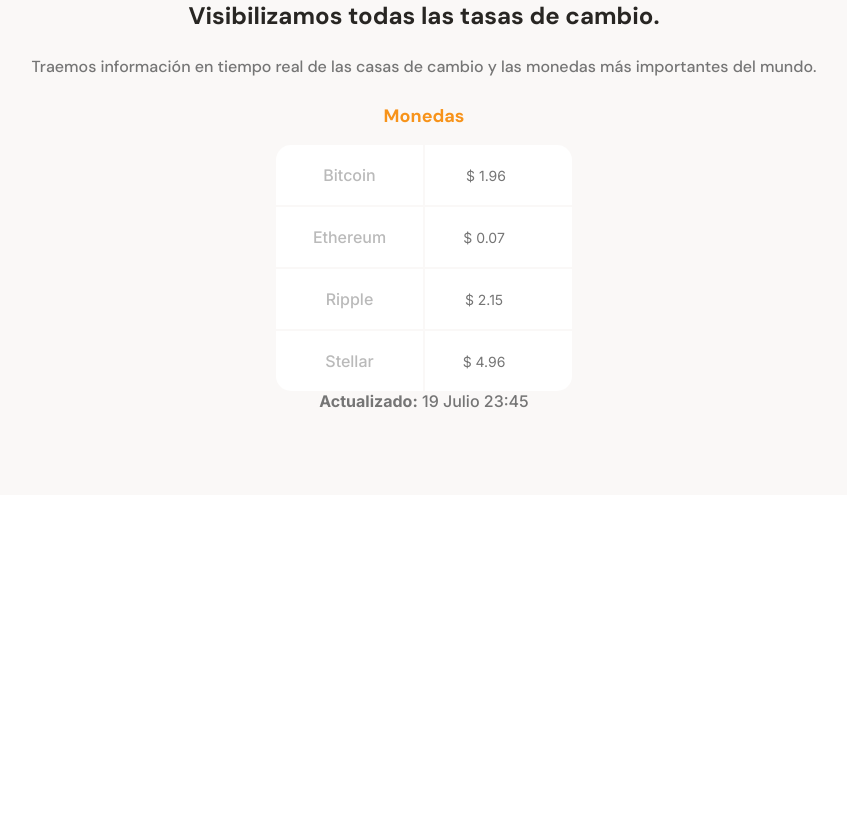
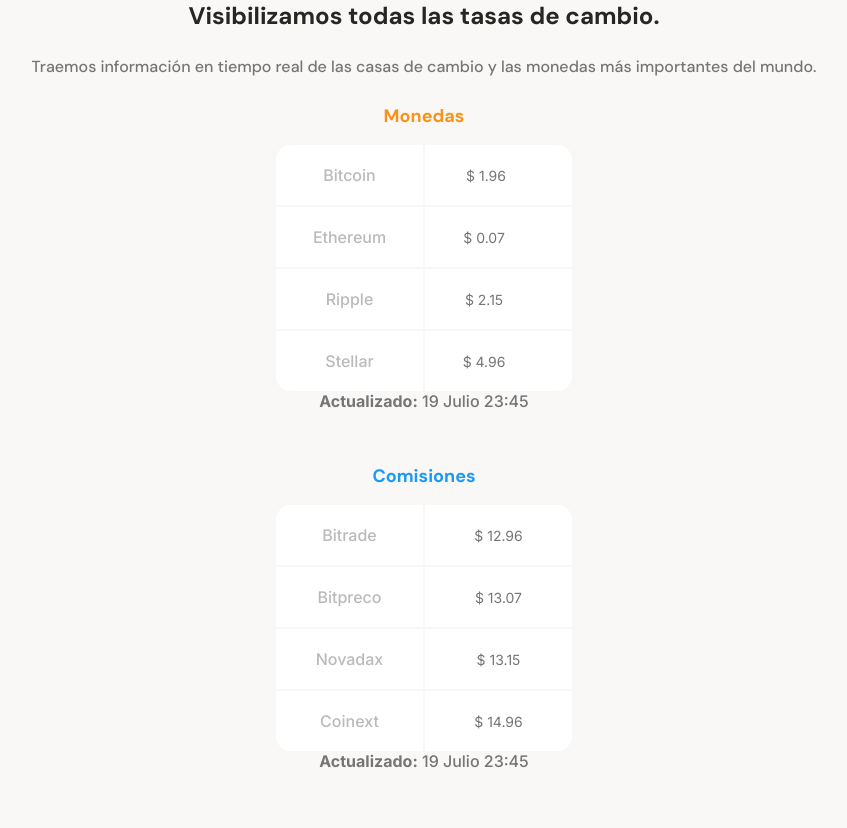
Before and after one commit to Karajoteka/Batatabit, a plain HTML site: page index.html in a window 1280 px wide. Shown: the part 661-1489 px from the top of the page, without its empty margins (216-1063 px from the left). Before the commit the page ends 1156 px from the top, so only its background shows below. Drawn offline with Linux system fonts and the light colour scheme.

Commit message:
Reto completado: He hecho la segunda tabla de comisiones. En HTML he replicado la misma estructura, cambiando el nombre de las clases, donde aparecía currency lo he cambiado por commission. En CSS he agregado el nuevo nombre de cada clase, para que así se le apliquen los mismos estilos. Para el border-radius he utilizado un método distinto al de clase, para que se le aplique a toda la tabla

```diff
--- a/index.html
+++ b/index.html
@@ -59,6 +59,32 @@
             <p><b>Actualizado:</b> 19 Julio 23:45</p>
           </div>
         </div>
+        <div class="main-commission-table">
+          <p class="commission-table--title">Comisiones</p>
+          <div class="commission-table--container">
+            <table>
+              <tr>
+                <td class="table__top-left">Bitrade</td>
+                <td class="table__top-right table__right">$ 12.96</td>
+              </tr>
+              <tr>
+                <td>Bitpreco</td>
+                <td class="table__right">$ 13.07</td>
+              </tr>
+              <tr>
+                <td>Novadax</td>
+                <td class="table__right">$ 13.15</td>
+              </tr>
+              <tr>
+                <td class="table__bottom-left">Coinext</td>
+                <td class="table__bottom-right table__right">$ 14.96</td>
+              </tr>
+            </table>
+          </div>
+          <div class="currency-table--date">
+            <p><b>Actualizado:</b> 19 Julio 23:45</p>
+          </div>
+        </div>
         <!-- <div>Segunda tabla - Reto</div> -->
       </section>
     </section>
--- a/styles.css
+++ b/styles.css
@@ -135,7 +135,7 @@ main {
   line-height: 1.6rem;
   color: var(--dark-grey);
 }
-.main-currency-table {
+.main-currency-table, .main-commission-table {
   width: 70%;
   min-width: 235px;
   max-width: 500px;
@@ -143,7 +143,7 @@ main {
   margin: 0 auto;
   font-family: "Inter", sans-serif;
 }
-.main-currency-table .currency-table--title {
+.main-currency-table .currency-table--title, .main-commission-table .commission-table--title {
   margin-bottom: 15px;
   font-family: 'DM Sans', sans-serif;
   font-size: 1.8rem;
@@ -151,18 +151,21 @@ main {
   line-height: 2.3rem;
   color: var(--bitcoin-orange);
 }
-.currency-table--container {
+.main-commission-table .commission-table--title {
+  color: var(--secondary-blue);
+}
+.currency-table--container, .commission-table--container {
   width: 90%;
   min-width: 230px;
   max-width: 300px;
   height: 250px;
   margin: 0 auto;
 }
-.currency-table--container table {
+.currency-table--container table, .commission-table--container table {
   width: 100%;
   height: 100%;
 }
-.currency-table--container td {
+.currency-table--container td, .commission-table--container td {
   width: 50%;
   font-size: 1.6rem;
   font-weight: 500;
@@ -182,11 +185,16 @@ main {
 .currency-table--container .table__bottom-right {
   border-radius: 0 0 15px 0;
 }
-.currency-table--container .table__right {
+.currency-table--container .table__right, .commission-table--container .table__right {
   font-size: 1.4rem;
   font-weight: 400;
   line-height: 1.7rem;
   color: #757575;
+}
+.commission-table--container table {
+  width: 100%;
+  border-radius: 22px;
+  overflow: hidden;
 }
 .currency-table--container .down {
   display: inline-block;
```
